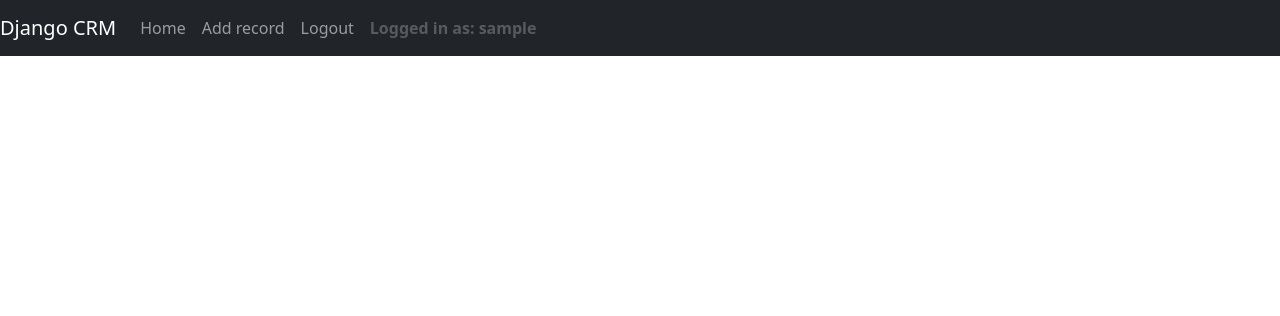
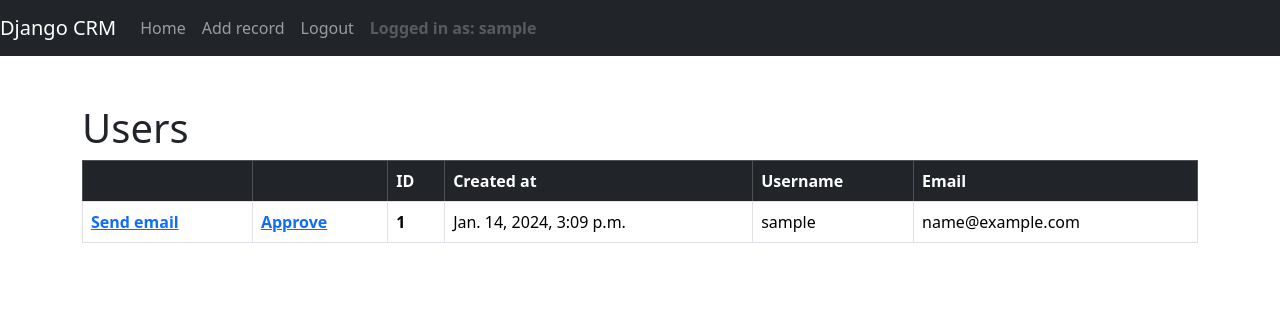
Before and after one commit to ida-dar/django-crm, a Django app: page / in a window 1280 px wide. Shown: the top 316 px of the page. Run offline with Django 4.2, Linux system fonts and the light colour scheme; the visitor is signed in with stand-in values (Sample User, id 1); data comes from the database, SQL or seed files in the repository; data that the repository does not hold is empty.

Commit message:
Allow login only when user approved by superuser

```diff
--- a/website/templates/home.html
+++ b/website/templates/home.html
@@ -11,6 +11,14 @@
 
   {% endif %}
 
+  <br/>
+
+  {% if all_users and user.is_superuser or user.is_staff %}
+
+  {% include 'users.html' %}
+
+  {% endif %}
+
   {% else %}
 
   {% include 'login_user.html' %}
--- /dev/null
+++ b/website/templates/users.html
@@ -0,0 +1,41 @@
+<h1>Users</h1>
+
+<div class="table-responsive">
+  <table class="table table-striped table-hover table-bordered">
+    <thead class="table-dark">
+    <tr>
+      <th scope="col"></th>
+      <th scope="col"></th>
+      <th scope="col">ID</th>
+      <th scope="col">Created at</th>
+      <th scope="col">Username</th>
+      <th scope="col">Email</th>
+    </tr>
+    </thead>
+    <tbody>
+    <tr>
+
+    {% for one_user in all_users %}
+
+    <tr>
+      <th scope="row"><a href="{% url 'notify_record' user.id %}">Send email</a></th>
+
+      <th scope="row">
+        {% if one_user.is_active == False %}
+        <a href="{% url 'approve_user' one_user.id %}">Approve</a>
+        {% else %}
+        Approved
+        {% endif %}
+      </th>
+
+      <th scope="row">{{ one_user.id }}</th>
+      <td>{{ one_user.date_joined }}</td>
+      <td>{{ one_user.username }}</td>
+      <td>{{ one_user.email }}</td>
+    </tr>
+
+    {% endfor %}
+
+    </tbody>
+  </table>
+</div>
--- a/website/urls.py
+++ b/website/urls.py
@@ -6,6 +6,7 @@ urlpatterns = [
   path('', views.home, name='home'),
   path('logout/', views.logout_user, name='logout'),
   path('register/', views.register_user, name='register'),
+  path('approve_user/<int:pk>', views.approve_user, name='approve_user'),
 
   path('record/<int:pk>', views.customer_record, name='record'),  # pass primary key
   path('add_record', views.add_record, name='add_record'),
--- a/website/views.py
+++ b/website/views.py
@@ -1,15 +1,22 @@
-import os
+from django.http import HttpResponseRedirect
+from django.dispatch import receiver
 from django.conf import settings
 from django.core.mail import send_mail
-from django.shortcuts import render, redirect
+from django.shortcuts import render
+from django.db.models.signals import pre_save
 from django.contrib.auth import authenticate, login, logout
 from django.contrib import messages
 from .forms import SignupForm, AddRecordForm
 from .models import Record
+from django.contrib.auth import get_user_model
+from django.contrib.auth.models import User
+
+UserModel = get_user_model()
 
 
 def home(request):
   records = Record.objects.all()
+  all_users = UserModel.objects.values()
 
   if request.method == "POST":
     username = request.POST.get('username')
@@ -27,12 +34,12 @@ def home(request):
     if user is not None:
       login(request, user)
       messages.success(request, "Logged in successfully", extra_tags='success')
-      return redirect('home')
     else:
       messages.error(request, "There was an error logging in. Please try again", extra_tags='danger')
-      return redirect('home')
+
+    return HttpResponseRedirect('')
   else:
-    return render(request, 'home.html', {'records': records})
+    return render(request, 'home.html', {'records': records, 'all_users': all_users})
 
 
 def logout_user(request):
@@ -40,32 +47,53 @@ def logout_user(request):
 
   if request.user.is_authenticated:
     messages.error(request, "There was an error logging out. Please try again", extra_tags='danger')
-    return redirect('home')
+    return HttpResponseRedirect('')
   else:
     messages.success(request, "Logged out successfully", extra_tags='success')
-    return redirect('home')
+    return HttpResponseRedirect('')
+
+
+@receiver(pre_save, sender=User)
+def set_new_user_inactive(sender, instance, **kwargs):
+  if instance._state.adding is True:
+    print("Creating Inactive User")
+    instance.is_active = False
+  else:
+    print("Updating User Record")
 
 
 def register_user(request):
   if request.method == 'POST':
     form = SignupForm(request.POST)
     if form.is_valid():
-      form.save()
-      username = form.cleaned_data['username']
-      password = form.cleaned_data['password1']
-      user = authenticate(username=username, password=password)
-      login(request, user)
+      user = form.save()
+
+      if user is not None:
+        login(request, user)
       if request.user.is_authenticated:
         messages.success(request, "Registration was successful", extra_tags='success')
-        return redirect('home')
+        return HttpResponseRedirect('')
       else:
         messages.error(request, "There was an error. Please try again", extra_tags='danger')
-        return redirect('home')
+        return HttpResponseRedirect('')
   else:
     form = SignupForm()
     return render(request, 'register.html', {'form': form})
 
   return render(request, 'register.html', {'form': form})
+
+
+def approve_user(request, pk):
+  user = User.objects.get(pk=pk)
+  user.is_active = True
+  user.save()
+
+  if user.is_active:
+    messages.success(request, "User activated successfully", extra_tags='success')
+  else:
+    messages.error(request, "There was an error. Please try again", extra_tags='danger')
+
+  return HttpResponseRedirect('')
 
 
 def customer_record(request, pk):
@@ -75,7 +103,7 @@ def customer_record(request, pk):
 
   else:
     messages.error(request, "You must be logged in to view this page", extra_tags='danger')
-    return redirect('home')
+    return HttpResponseRedirect('')
 
 
 def notify_record(request, pk):
@@ -95,7 +123,7 @@ def notify_record(request, pk):
         recipient_list=[record_email, ],
       )
       messages.success(request, "Email sent successfully", extra_tags='success')
-      return redirect('home')
+      return HttpResponseRedirect('')
     else:
       messages.error(request, "There was an error while sending email. Please try again.", extra_tags='danger')
   else:
@@ -108,12 +136,12 @@ def add_record(request):
     if request.method == 'POST' and form.is_valid():
       add_record = form.save()
       messages.success(request, "Record added successful", extra_tags='success')
-      return redirect('home')
+      return HttpResponseRedirect('')
     else:
       return render(request, 'add_record.html', {'form': form})
   else:
     messages.error(request, "You must be logged to perform this action", extra_tags='danger')
-    return redirect('home')
+    return HttpResponseRedirect('')
 
 
 def update_record(request, pk):
@@ -123,11 +151,11 @@ def update_record(request, pk):
     if form.is_valid():
       form.save()
       messages.success(request, "Record updated successful", extra_tags='success')
-      return redirect('home')
+      return HttpResponseRedirect('')
     return render(request, 'update_record.html', {'form': form})
   else:
     messages.error(request, "You must be logged to perform this action", extra_tags='danger')
-    return redirect('home')
+    return HttpResponseRedirect('')
 
 
 def delete_record(request, pk):
@@ -140,7 +168,7 @@ def delete_record(request, pk):
                      extra_tags='danger')
     else:
       messages.success(request, "Record deleted successfully", extra_tags='success')
-      return redirect('home')
+      return HttpResponseRedirect('')
   else:
     messages.error(request, "You must be logged to perform this action", extra_tags='danger')
-    return redirect('home')
+    return HttpResponseRedirect('')
```
Also changed, not shown: website/migrations/0002_record_is_active.py (added), website/migrations/0003_remove_record_is_active.py (added).
